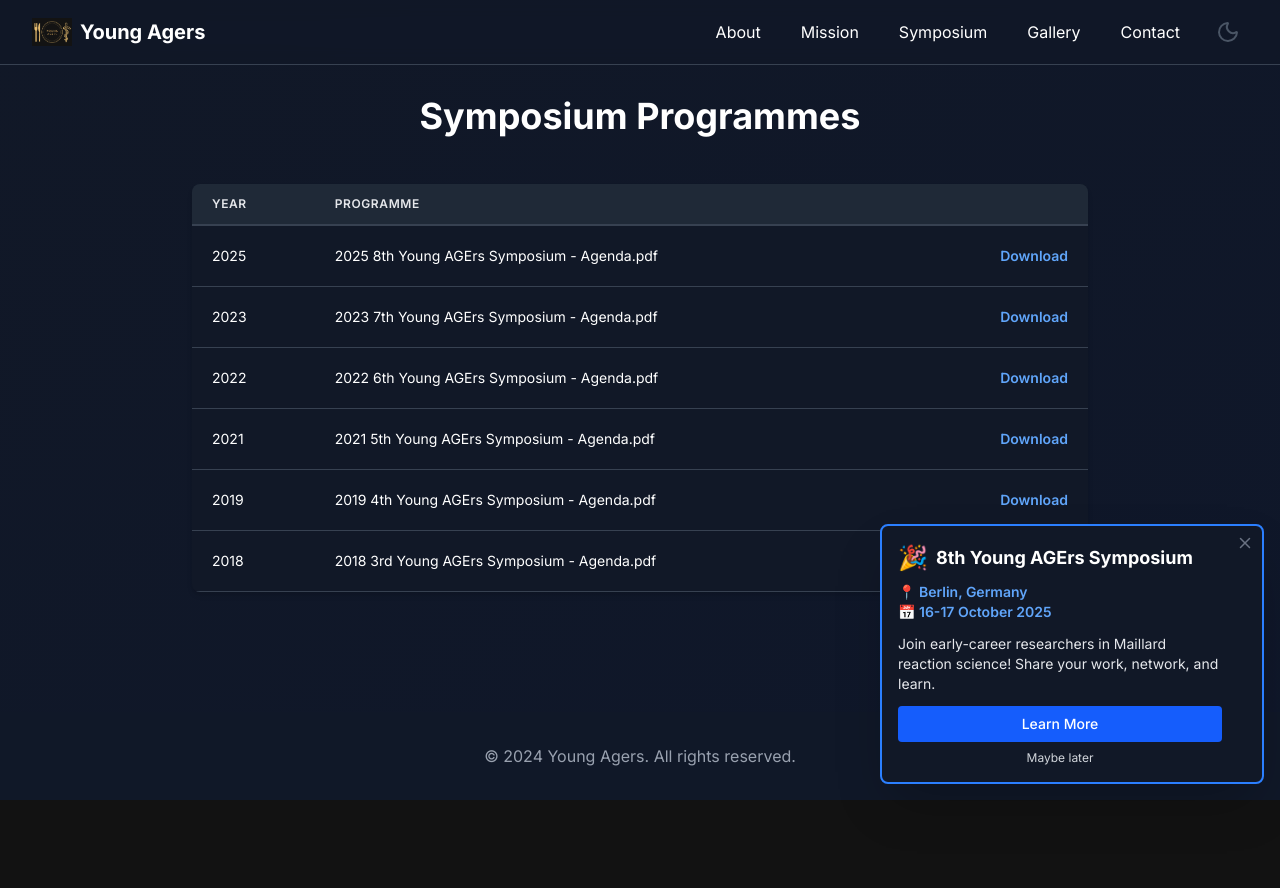
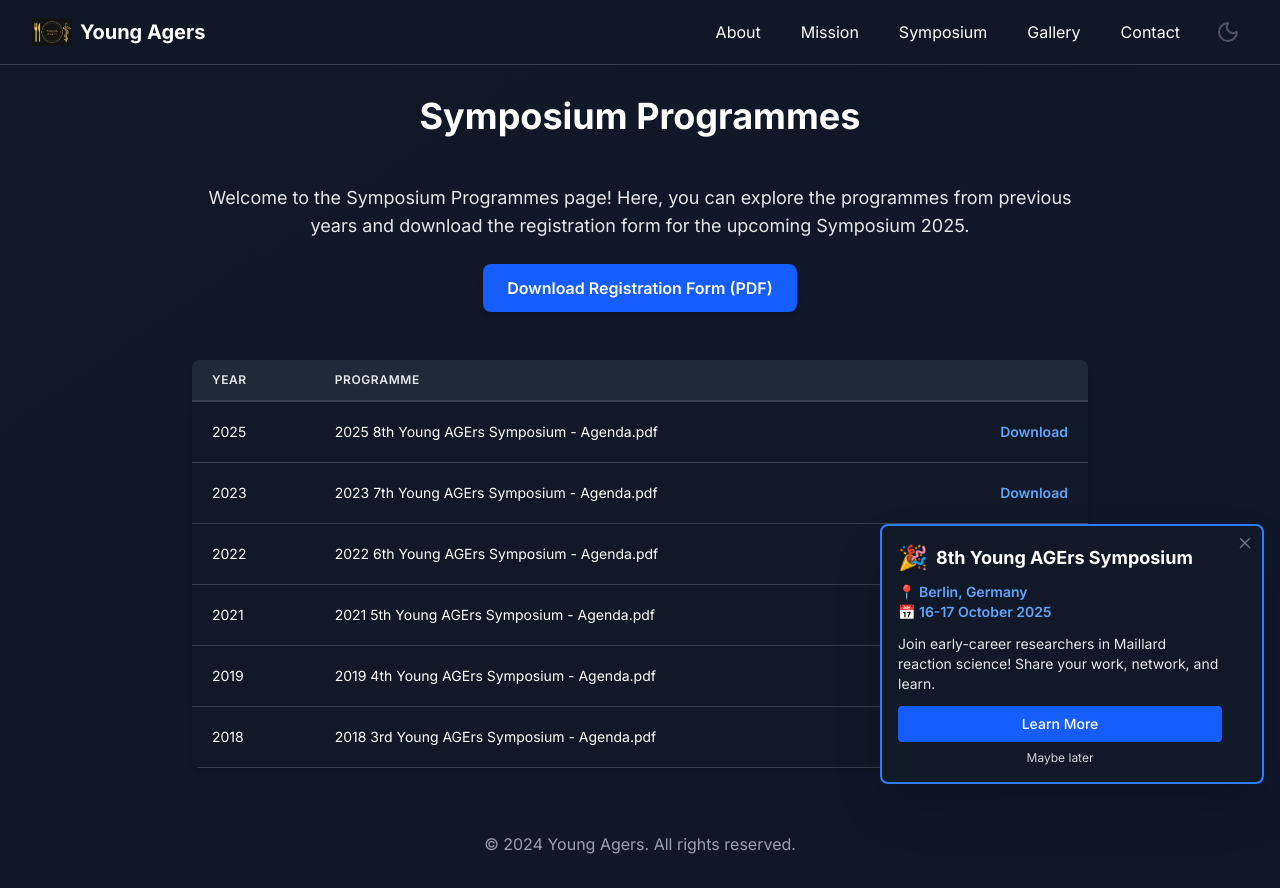
Before and after one commit to yaronrueger/chemistry-website, a Next.js app: page /symposium in a window 1280 px wide. Before the commit the page ends 800 px from the top, so only its background shows below. Built offline with nearby package versions, Linux system fonts and the light colour scheme.

Commit message:
added registrationform

```diff
--- a/src/app/page.tsx
+++ b/src/app/page.tsx
@@ -189,6 +189,16 @@ export default function Home() {
                 <p className="text-lg theme-text-secondary max-w-3xl mx-auto mb-8">
                   You can find impressions of the last symposia in our <a href="/gallery" className="text-blue-600 hover:text-blue-800 dark:text-blue-400 dark:hover:text-blue-300 underline">gallery</a>.
                 </p>
+                <p className="text-lg theme-text-secondary max-w-3xl mx-auto mb-8">
+                  For more details about the upcoming symposium, download the registration form here:
+                  <a
+              href="/Registration-Symposium-2025.pdf"
+              download
+              className="inline-block px-6 py-3 bg-blue-600 text-white font-semibold rounded-lg shadow-md hover:bg-blue-700 transition duration-300"
+            >
+              Download Registration Form (PDF)
+            </a>
+                </p>
               </div>
             </ScrollAnimation>
 
--- a/src/app/symposium/page.tsx
+++ b/src/app/symposium/page.tsx
@@ -22,6 +22,22 @@ const SymposiumPage = () => {
       <Header />
       <main className="container mx-auto px-4 py-8 pt-24 flex-grow">
         <h2 className="text-4xl font-bold text-center mb-12 theme-text-primary">Symposium Programmes</h2>
+
+        <div className="max-w-4xl mx-auto mb-12">
+          <p className="text-lg text-center theme-text-secondary mb-6">
+            Welcome to the Symposium Programmes page! Here, you can explore the programmes from previous years and download the registration form for the upcoming Symposium 2025.
+          </p>
+          <div className="text-center">
+            <a
+              href="/Registration-Symposium-2025.pdf"
+              download
+              className="inline-block px-6 py-3 bg-blue-600 text-white font-semibold rounded-lg shadow-md hover:bg-blue-700 transition duration-300"
+            >
+              Download Registration Form (PDF)
+            </a>
+          </div>
+        </div>
+
         <div className="max-w-4xl mx-auto">
           <div className="theme-bg-secondary shadow-md rounded-lg overflow-hidden">
             <table className="min-w-full leading-normal">
```
Also changed, not shown: 1 other file (tests, documents, lock files or other folders).
